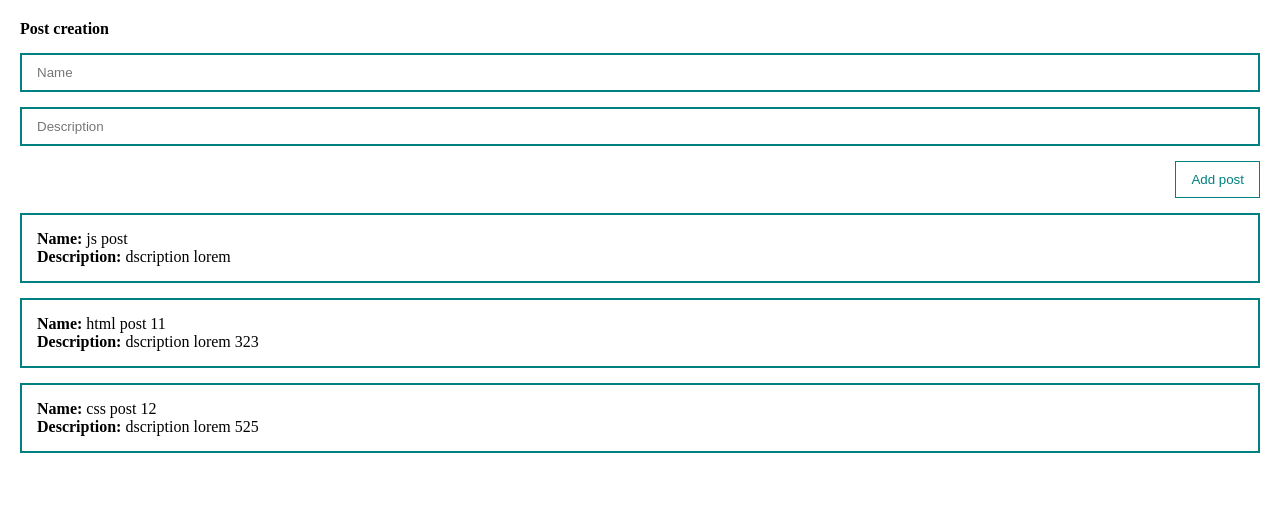
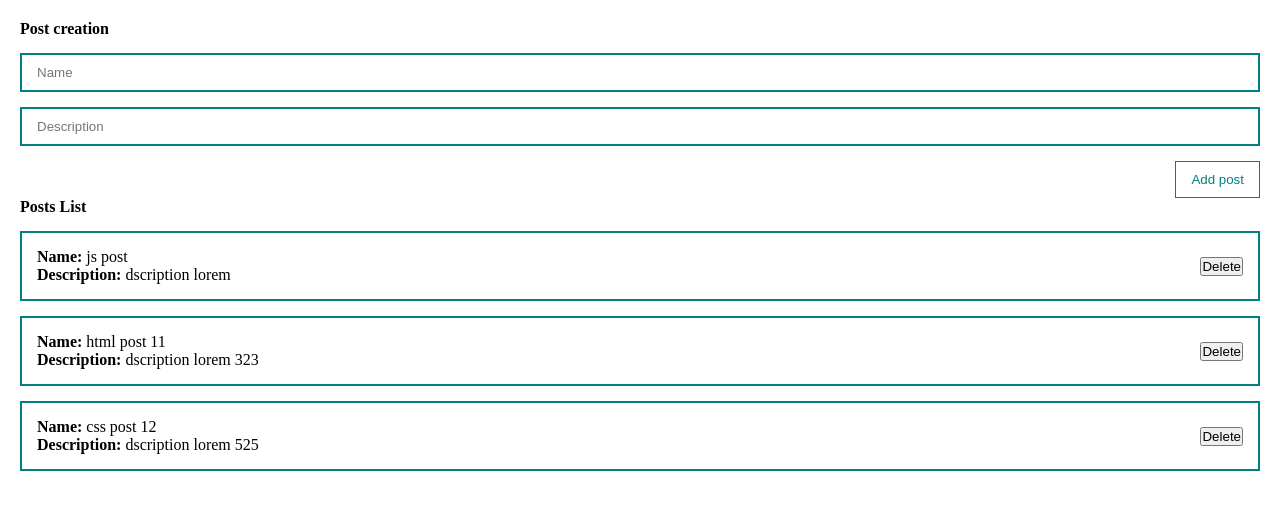
Before and after one commit to blindone0/vue-tutorial, a Vue app: page / in a window 1280 px wide. Shown: the top 510 px of the page. Built offline with nearby package versions, Linux system fonts and the light colour scheme.

Commit message:
new styling

```diff
--- /dev/null
+++ b/src/Components/PostItem.vue
@@ -0,0 +1,33 @@
+<template>
+      <div class="post">
+        <div>
+            <div><strong>Name: </strong> {{ post.title }}</div>
+            <div><strong>Description: </strong> {{ post.body }}</div>
+        </div>
+        <div class="post__btns">
+            <button>Delete</button>
+        </div>
+    </div>
+</template>
+
+<script>
+export default {
+    props: {
+        post: {
+            type: Object,
+            required: true,
+        }
+    }
+}
+</script>
+
+<style scoped>
+.post {
+    padding: 15px;
+    border: 2px solid teal;
+    margin-top: 15px;
+    display: flex;
+    align-items: center;
+    justify-content: space-between;
+}
+</style>
--- a/src/Components/PostList.vue
+++ b/src/Components/PostList.vue
@@ -1,12 +1,17 @@
 <template>
-    <div class="post" v-for="post in posts">
-        <div><strong>Name: </strong> {{ post.title }}</div>
-        <div><strong>Description: </strong> {{ post.body }}</div>
+    <div>
+        <h4>Posts List</h4>
+        <post-item v-for="post in posts" :post="post" />
     </div>
+
 </template>
 
 <script>
+import PostItem from "@/Components/PostItem";
 export default {
+    components: {
+        PostItem
+    },
 
     props: {
         posts: {
@@ -19,9 +24,5 @@ export default {
 </script>
 
 <style scoped>
-.post {
-    padding: 15px;
-    border: 2px solid teal;
-    margin-top: 15px;
-}
+
 </style>
```
